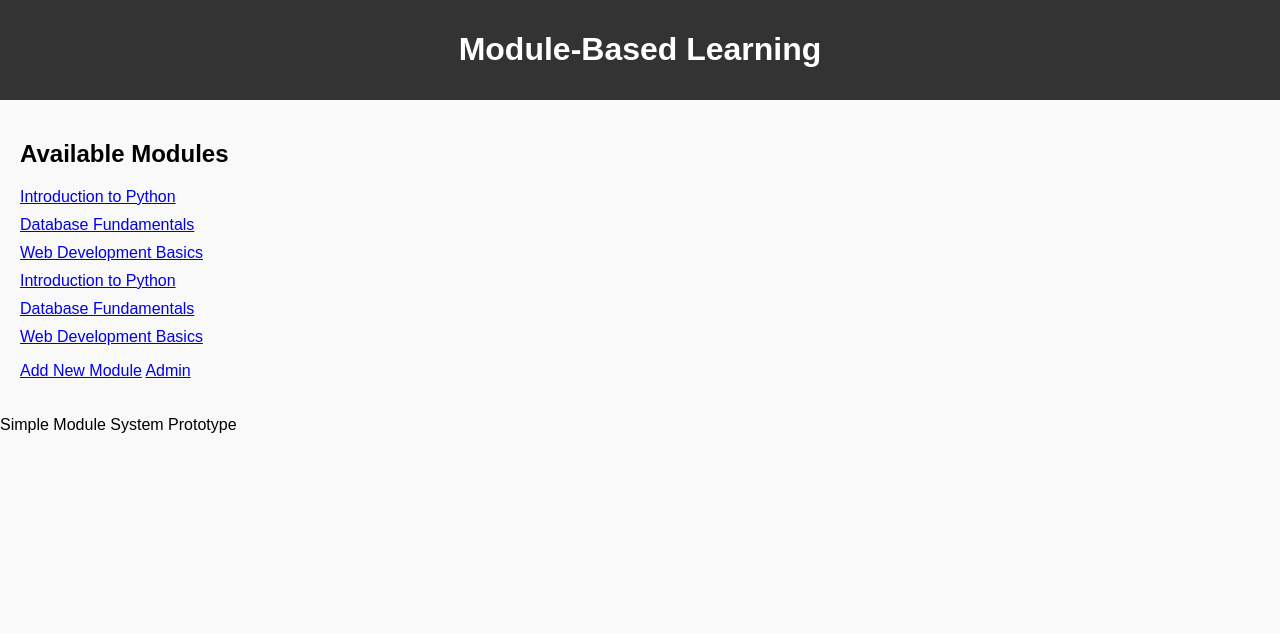
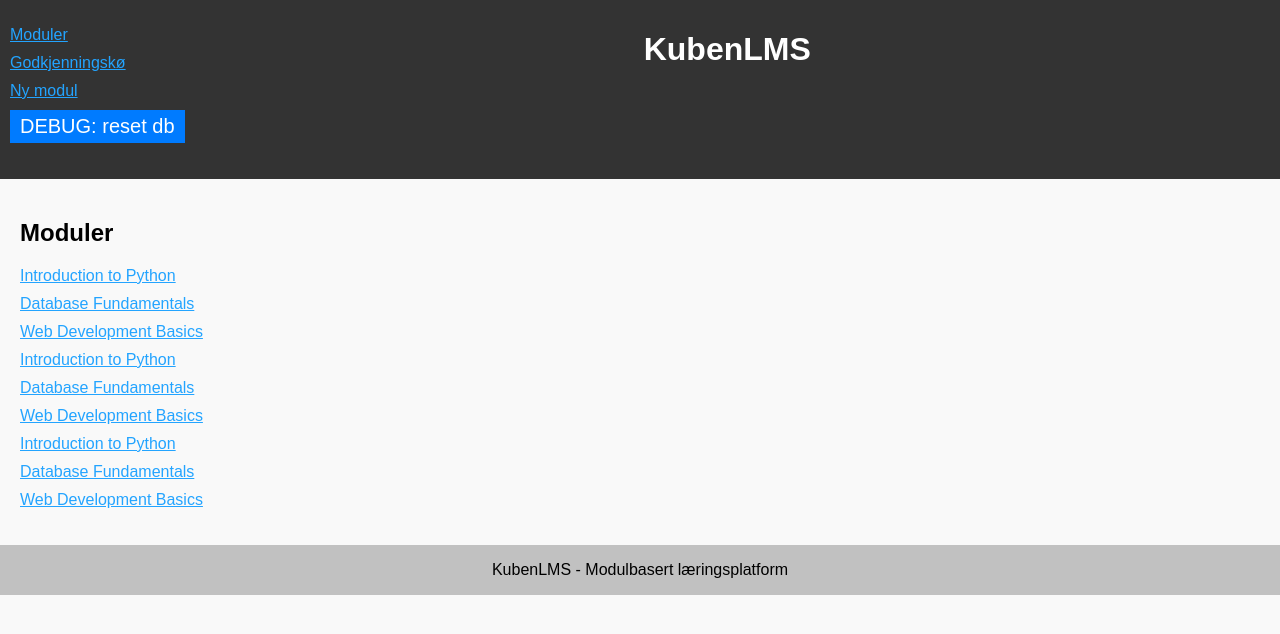
Before and after one commit to thprd3/KubenLMS, a Flask app: page / in a window 1280 px wide. Shown: the top 634 px of the page. Run offline with Flask 3, Linux system fonts and the light colour scheme; data comes from the database, SQL or seed files in the repository; both versions use the stored data as it was after the commit; data that the repository does not hold is empty.

Commit message:
ux/ui changes, added readme, debug functions and dummy data

```diff
--- a/app.py
+++ b/app.py
@@ -35,12 +35,34 @@ def init_db():
             FOREIGN KEY (required_module_id) REFERENCES modules(id),
             PRIMARY KEY (module_id, required_module_id)
         )''')
+
+        # Insert dummy data for students
+        cursor.execute('INSERT INTO students (name) VALUES (?)', ('Simen',))
+        cursor.execute('INSERT INTO students (name) VALUES (?)', ('Thale',))
+        cursor.execute('INSERT INTO students (name) VALUES (?)', ('Thomas',))
+
+        # Insert dummy data for modules
+        cursor.execute('INSERT INTO modules (title, description) VALUES (?, ?)', ('Introduction to Python', 'Learn the basics of Python programming.'))
+        cursor.execute('INSERT INTO modules (title, description) VALUES (?, ?)', ('Database Fundamentals', 'Learn SQL and database design.'))
+        cursor.execute('INSERT INTO modules (title, description) VALUES (?, ?)', ('Web Development Basics', 'Build your first website using HTML, CSS, and JavaScript.'))
     conn.close()
 init_db()
 
-# Routes
-@app.route('/')
+@app.route('/reset_db', methods=['POST'])
+def reset_database():
+    with sqlite3.connect('database.db') as conn:
+        cursor = conn.cursor()
+        cursor.execute('DROP TABLE IF EXISTS submissions')
+        cursor.execute('DROP TABLE IF EXISTS module_dependencies')
+        cursor.execute('DROP TABLE IF EXISTS modules')
+        cursor.execute('DROP TABLE IF EXISTS students')
+        conn.commit()
+        init_db()
+    return redirect(url_for('index'))
+
+@app.route('/') # lists all modules
 def index():
+    student_id = 1  # Example: hardcoded student ID for now
     with sqlite3.connect('database.db') as conn:
         cursor = conn.cursor()
         modules = cursor.execute('''
@@ -49,18 +71,23 @@ def index():
                        SELECT 1 FROM module_dependencies md
                        LEFT JOIN submissions s ON md.required_module_id = s.module_id
                        WHERE md.module_id = m.id AND (s.is_approved IS NULL OR s.is_approved = 0)
-                   ) THEN 0 ELSE 1 END AS is_accessible
+                   ) THEN 0 ELSE 1 END AS is_accessible,
+                   CASE WHEN EXISTS (
+                       SELECT 1 FROM submissions s
+                       WHERE s.module_id = m.id AND s.student_id = ? AND s.is_approved = 1
+                   ) THEN 1 ELSE 0 END AS is_completed
             FROM modules m
-        ''').fetchall()
+        ''', (student_id,)).fetchall()
     return render_template('index.html', modules=modules)
 
-@app.route('/module/<int:module_id>')
+@app.route('/module/<int:module_id>') # module page
 def module(module_id):
     with sqlite3.connect('database.db') as conn:
         cursor = conn.cursor()
         module = cursor.execute('SELECT * FROM modules WHERE id = ?', (module_id,)).fetchone()
     return render_template('module.html', module=module)
 
+# student adds finished module into submission queue
 @app.route('/submit/<int:module_id>', methods=['POST'])
 def submit_module(module_id):
     student_id = 1  # Example: hardcoded student ID for now
@@ -77,8 +104,8 @@ def admin():
         submissions = cursor.execute('''
             SELECT s.id, s.student_id, st.name, m.title, s.is_approved
             FROM submissions s
-            JOIN students st ON s.student_id = st.id
-            JOIN modules m ON s.module_id = m.id
+            LEFT JOIN students st ON s.student_id = st.id
+            LEFT JOIN modules m ON s.module_id = m.id
         ''').fetchall()
     return render_template('admin.html', submissions=submissions)
 
@@ -90,7 +117,7 @@ def approve_submission(submission_id):
         conn.commit()
     return redirect(url_for('admin'))
 
-@app.route('/add', methods=['GET', 'POST'])
+@app.route('/add', methods=['GET', 'POST']) # add new module
 def add_module():
     if request.method == 'POST':
         title = request.form['title']
--- a/static/style.css
+++ b/static/style.css
@@ -8,8 +8,17 @@ header {
     background-color: #333;
     color: #fff;
     padding: 10px;
-    text-align: center;
+    display: flex;
+    justify-content: space-between;
 }
+#header-links a{
+
+}
+
+a {
+    color: rgb(35, 164, 255);
+}
+
 main {
     padding: 20px;
 }
@@ -26,6 +35,7 @@ button {
     border: none;
     padding: 5px 10px;
     cursor: pointer;
+    font-size: 125%;
 }
 button:disabled {
     background-color: #cccccc;
@@ -37,12 +47,49 @@ button:hover {
 table {
     width: 100%;
     border-collapse: collapse;
+    margin: 20px 0;
+    font-size: 16px;
 }
 th, td {
     border: 1px solid #ddd;
-    padding: 8px;
+    padding: 12px;
     text-align: left;
 }
 th {
-    background-color: #f2f2f2;
+    background-color: #8e8e8e;
+    font-weight: bold;
 }
+tr:nth-child(odd) {
+    background-color: #dddddd;
+}
+tr:hover {
+    background-color: #c4c4c4;
+}
+
+form {
+    margin-bottom: 5vh;
+}
+
+footer {
+    background-color: #c1c1c1;
+    display: flex;
+    justify-content: center;
+}
+
+.block {
+    background-color: #c1c1c1;
+    padding: 1vh;
+}
+
+#title {
+    width: 50vw;
+    height: 8vh;
+    font-size: 2rem;
+}
+
+#description {
+    width: 50vw;
+    height: 4vw;
+    font-size: 1rem;
+
+}
--- a/templates/index.html
+++ b/templates/index.html
@@ -1,11 +1,13 @@
 {% extends 'layout.html' %}
 
 {% block content %}
-<h2>Available Modules</h2>
+<h2>Moduler</h2>
 <ul>
     {% for module in modules %}
     <li>
-        {% if module[3] %}
+        {% if module[4] %}
+            <span>{{ module[1] }} (Completed)</span>
+        {% elif module[3] %}
             <a href="/module/{{ module[0] }}">{{ module[1] }}</a>
         {% else %}
             <span>{{ module[1] }} (Locked)</span>
@@ -13,6 +15,4 @@
     </li>
     {% endfor %}
 </ul>
-<a href="/add">Add New Module</a>
-<a href="/admin">Admin</a>
 {% endblock %}
--- a/templates/layout.html
+++ b/templates/layout.html
@@ -1,18 +1,31 @@
 <!DOCTYPE html>
 <html>
+
 <head>
-    <title>Module System</title>
+    <title>KubenLMS</title>
     <link rel="stylesheet" type="text/css" href="/static/style.css">
 </head>
+
 <body>
     <header>
-        <h1>Module-Based Learning</h1>
+        <ul id="header-links">
+            <li><a href="/">Moduler</a></li>
+            <li><a href="/admin">Godkjenningskø</a></li>
+            <li><a href="/add">Ny modul</a></li>
+            <li><form action="/reset_db" method="post" style="display: inline;">
+                <button type="submit">DEBUG: reset db</button>
+            </li>
+            </form>
+        </ul>
+        <h1>KubenLMS</h1>
+        <div></div>
     </header>
     <main>
         {% block content %}{% endblock %}
     </main>
     <footer>
-        <p>Simple Module System Prototype</p>
+        <p>KubenLMS - Modulbasert læringsplatform</p>
     </footer>
 </body>
+
 </html>
--- a/templates/module.html
+++ b/templates/module.html
@@ -4,7 +4,7 @@
 <h2>{{ module[1] }}</h2>
 <p>{{ module[2] }}</p>
 <form action="/submit/{{ module[0] }}" method="post">
-    <button type="submit">Submit</button>
+    <button type="submit">Jeg er ferdig!</button>
 </form>
-<a href="/">Back to Modules</a>
+<a href="/">Tilbake til Moduler</a>
 {% endblock %}
```
Also changed, not shown: templates/admin.html (+4 -4 lines), README.md (added), database.db.
